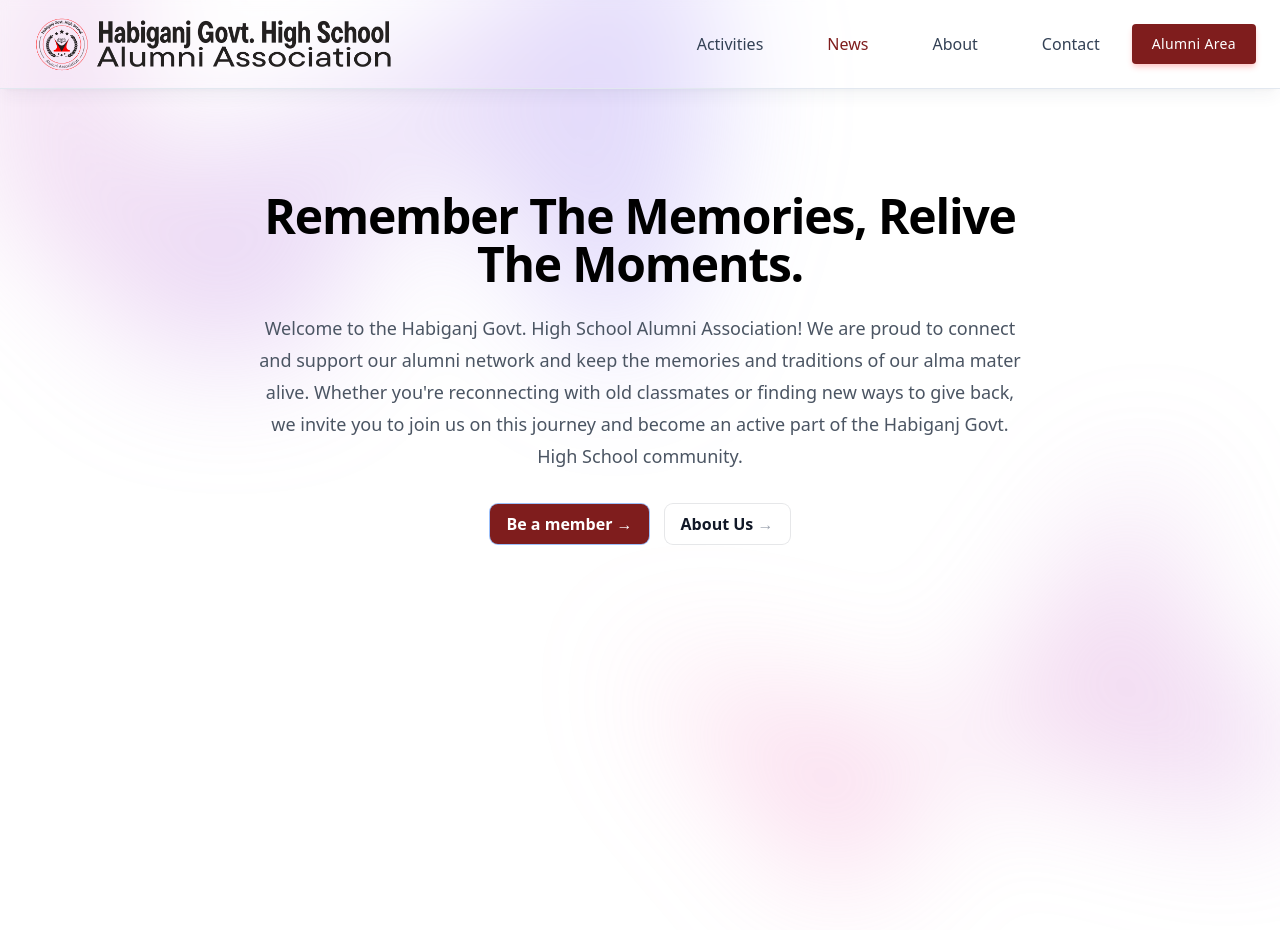
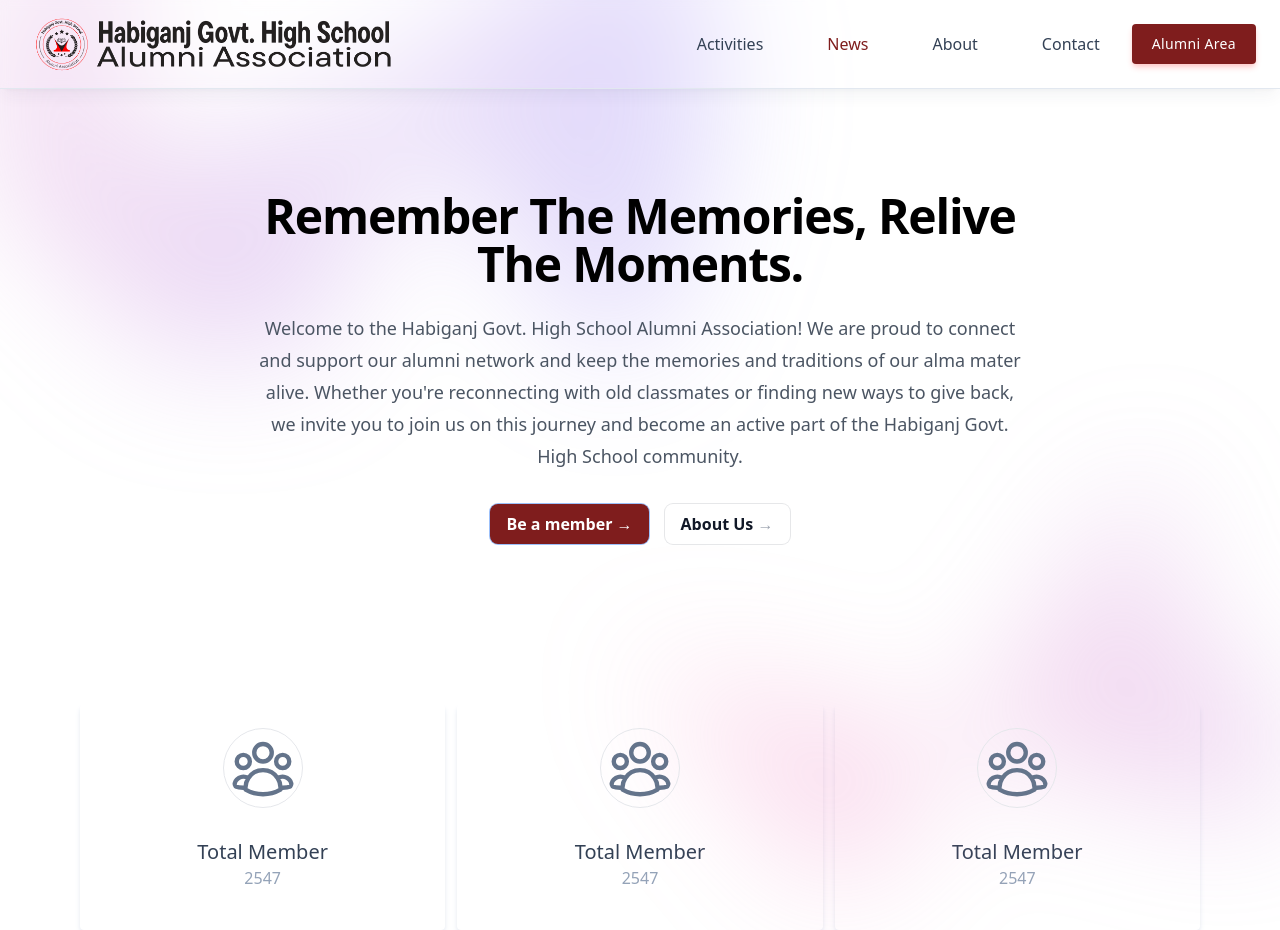
Before and after one commit to AveyBD/hghs-alumni-association-website, a React (Vite) app: page / in a window 1280 px wide. Before the commit the page ends 902 px from the top, so only its background shows below. Built offline with nearby package versions, Linux system fonts and the light colour scheme.

Commit message:
Added Member Card

```diff
--- a/package.json
+++ b/package.json
@@ -14,6 +14,7 @@
     "react": "^18.2.0",
     "react-dom": "^18.2.0",
     "react-helmet": "^6.1.0",
+    "react-icons": "^4.7.1",
     "react-router-dom": "^6.8.0",
     "tailwindcss": "^3.2.4"
   },
--- /dev/null
+++ b/src/components/Home/IconBox.jsx
@@ -0,0 +1,30 @@
+import React from "react";
+import { HiOutlineUserGroup } from "react-icons/hi2";
+
+const IconBox = () => {
+  return (
+    <>
+      {/*<!-- Component: User profile card --> */}
+      <div className="overflow-hidden rounded bg-white text-center text-slate-500 shadow-md shadow-slate-200">
+        {/*  <!-- Image --> */}
+        <figure className="p-6 pb-0">
+          <span className="relative inline-flex h-20 w-20 items-center justify-center rounded-full">
+            <span>
+              <HiOutlineUserGroup className="h-20 w-20 border rounded-full p-1" />
+            </span>
+          </span>
+        </figure>
+        {/*  <!-- Body--> */}
+        <div className="p-6">
+          <header className="mb-4">
+            <h3 className="text-xl font-medium text-slate-700">Total Member</h3>
+            <p className=" text-slate-400">2547</p>
+          </header>
+        </div>
+        {/*  <!-- Action base sized with lead icon buttons  --> */}
+      </div>
+    </>
+  );
+};
+
+export default IconBox;
--- a/src/pages/Home.jsx
+++ b/src/pages/Home.jsx
@@ -1,5 +1,6 @@
 import React from "react";
 import Hero from "../components/Home/Hero";
+import IconBox from "../components/Home/IconBox";
 import Navbar from "../components/Shared/Navbar";
 
 const Home = () => {
@@ -7,6 +8,11 @@
     <>
       <Navbar />
       <Hero />
+      <div className="grid grid-cols-1 md:grid-cols-3 gap-3 px-20">
+        <IconBox />
+        <IconBox />
+        <IconBox />
+      </div>
     </>
   );
 };
```
Also changed, not shown: 2 other files (tests, documents, lock files or other folders).
